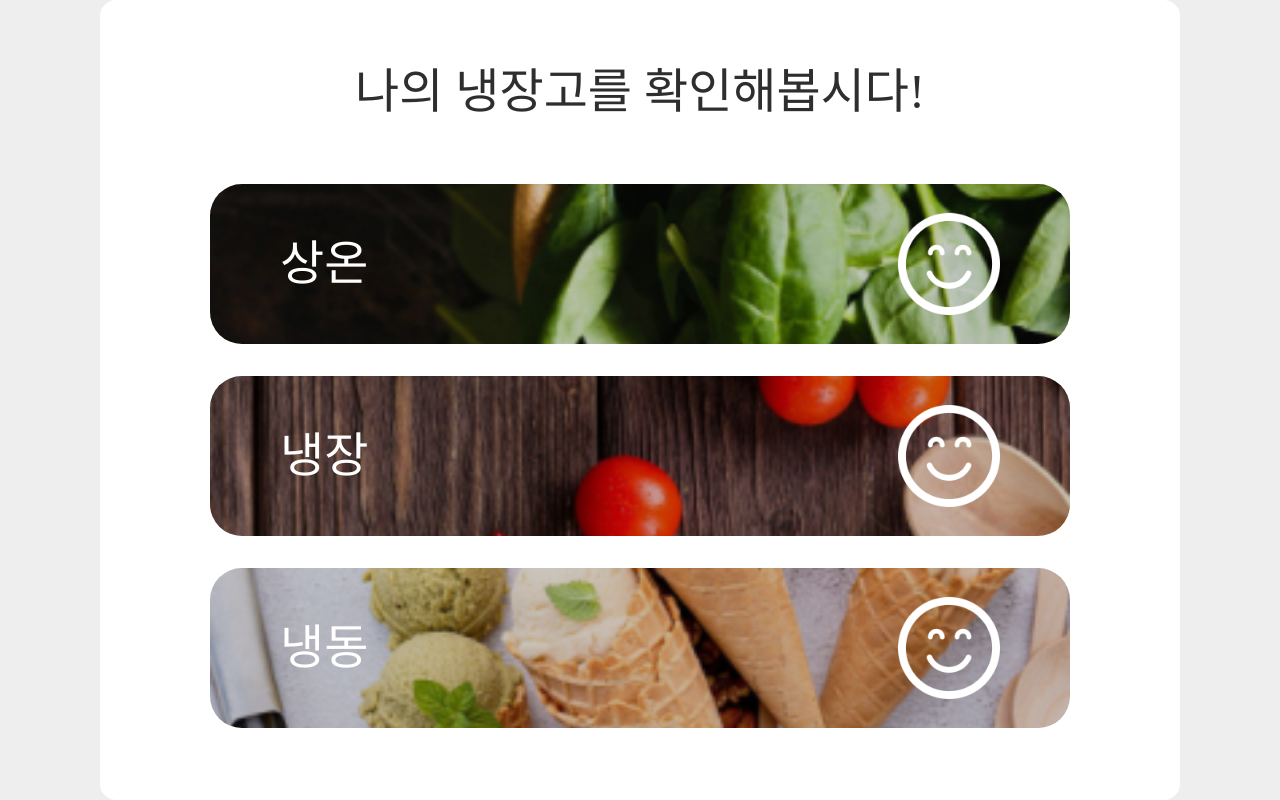
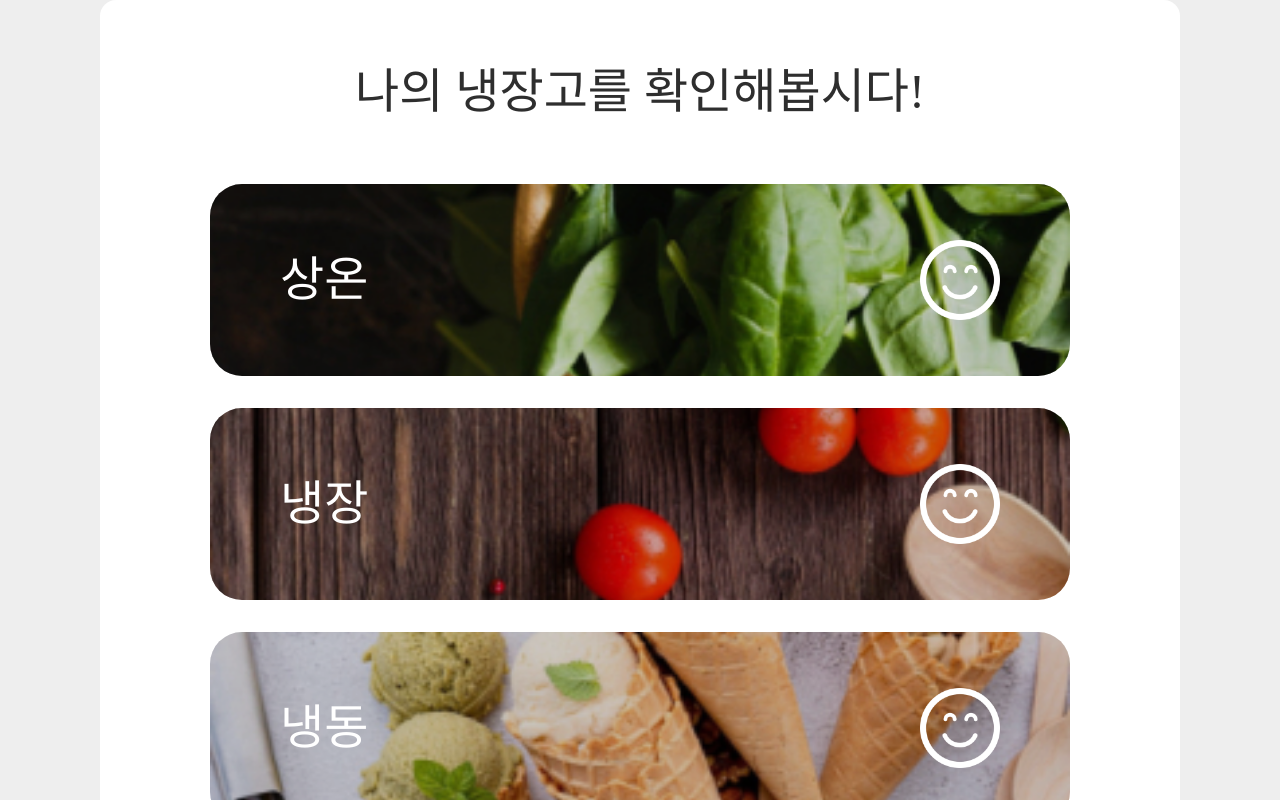
Before and after one commit to hokim2407/RefrigeratorInMyHand, a React (Create React App) app: page /checkMine in a window 1280 px wide. Built offline with nearby package versions, Linux system fonts and the light colour scheme; a web font is replaced by a local one.

Commit message:
feat: 남은 기한에 따라 표정 변경

```diff
--- a/src/App.css
+++ b/src/App.css
@@ -253,7 +253,7 @@ div.margin-textbox {
   width: 80vw;
   height: 20vh;
   max-width: 860px;
-  min-height: 120px;
+  min-height: 12em;
   background-image: url("./background/environmental-protection-blur.jpg");
   filter: none;
   border: none;
@@ -269,7 +269,7 @@ div.margin-textbox {
 }
 
 .button-icon {
-  height: 8vw;
+  height: min(8vw, 80px);
 }
 
 .white-box {
@@ -277,7 +277,7 @@ div.margin-textbox {
   background-color: white;
   width: 100%;
   overflow-wrap: normal;
-  min-height: 75vh;
+  min-height: 100vh;
   min-width: 280px;
   max-width: 1080px;
   top: 25vh;
--- a/src/checkMine.js
+++ b/src/checkMine.js
@@ -2,6 +2,33 @@ import React from "react";
 import "./App.css";
 
 function CheckMine() {
+  var savedItem = window.localStorage.getItem("refrigerator");
+  savedItem = savedItem ? JSON.parse(savedItem) : {};
+  var status = [0, 0, 0];
+  var today = new Date();
+  for (var key in savedItem) {
+    var item = savedItem[key];
+    var lifeDate = new Date(item.date);
+    var dateDiff = Math.ceil(
+      (lifeDate.getTime() - today.getTime()) / (1000 * 3600 * 24)
+    );
+    var index;
+    if (item.type === "상온") index = 0;
+    else if (item.type === "냉장") index = 1;
+    else index = 2;
+
+    if (dateDiff > 7 || item.date === "") continue;
+    if (dateDiff >= 0 && status[index] === 0) status[index] = 1;
+    else if (dateDiff < 0) status[index] = 2;
+  }
+
+  var image = [0, 0, 0];
+  status.forEach((state, i) => {
+    if (state === 0) image[i] = "./icon/imo-good.png";
+    else if (state === 1) image[i] = "./icon/imo-imminent.png";
+    else image[i] = "./icon/imo-end.png";
+  });
+
   window.addEventListener("load", () => {
     const buttons = document.getElementsByClassName(" button-image");
     Array.from(buttons).forEach((btn) => {
@@ -32,10 +59,7 @@ function CheckMine() {
 
   return (
     <div className="top-block item-middle-box">
-      <div
-        className="white-box"
-        style={{ top: "0", height: "100%", padding: "0" }}
-      >
+      <div className="white-box" style={{ top: "0", padding: "0" }}>
         <div
           style={{
             position: "relative",
@@ -71,7 +95,7 @@ function CheckMine() {
                   <p className="h2 button-text">상온</p>
                   <img
                     className="button-icon"
-                    src="./icon/imo-good.png"
+                    src={`${image[0]}`}
                     alt="아이콘"
                   ></img>
                 </button>
@@ -101,7 +125,7 @@ function CheckMine() {
                   <p className="h2 button-text">냉장</p>
                   <img
                     className="button-icon"
-                    src="./icon/imo-good.png"
+                    src={`${image[1]}`}
                     alt="아이콘"
                   ></img>
                 </button>
@@ -131,7 +155,7 @@ function CheckMine() {
                   <p className="h2 button-text">냉동</p>
                   <img
                     className="button-icon"
-                    src="./icon/imo-good.png"
+                    src={`${image[2]}`}
                     alt="아이콘"
                   ></img>
                 </button>
```
